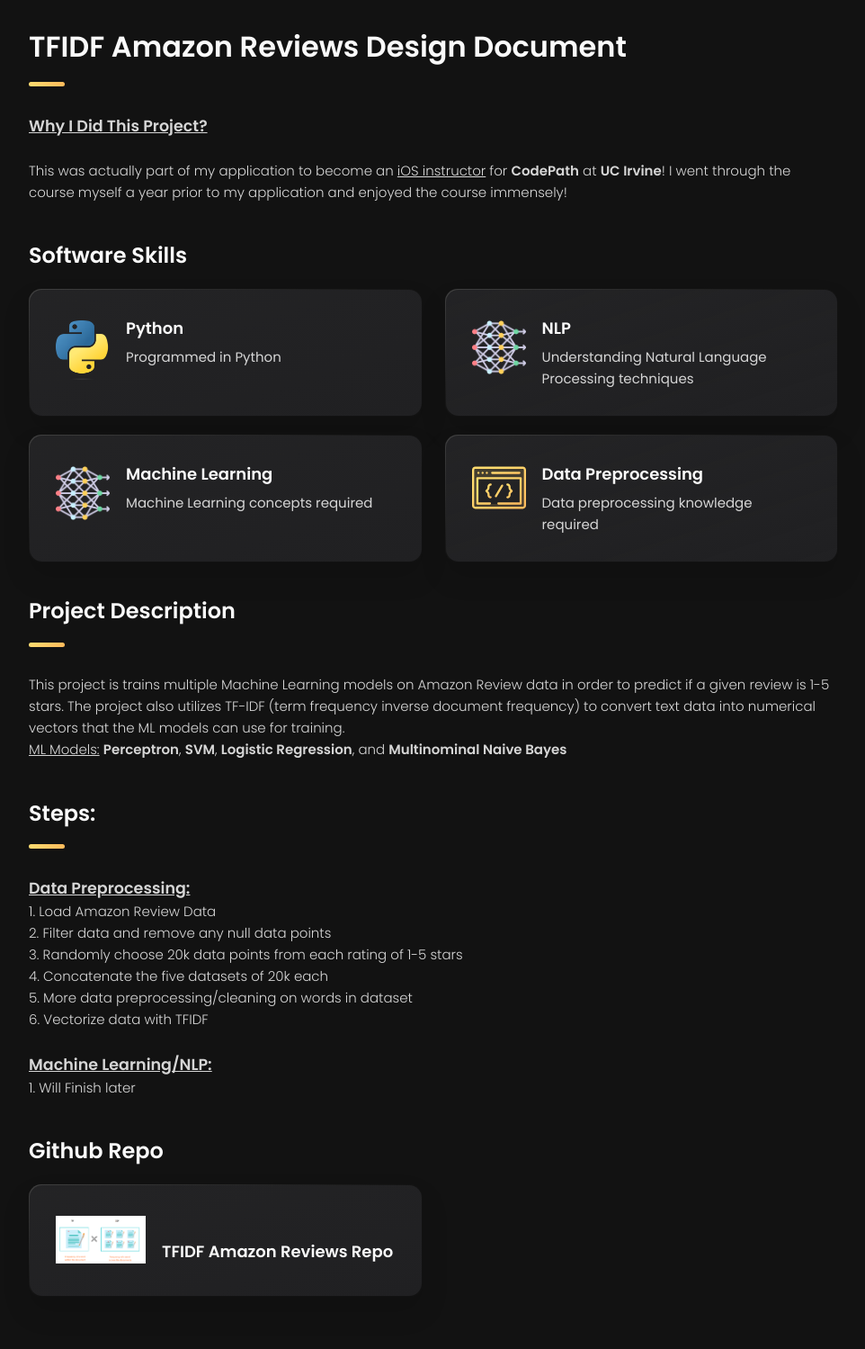
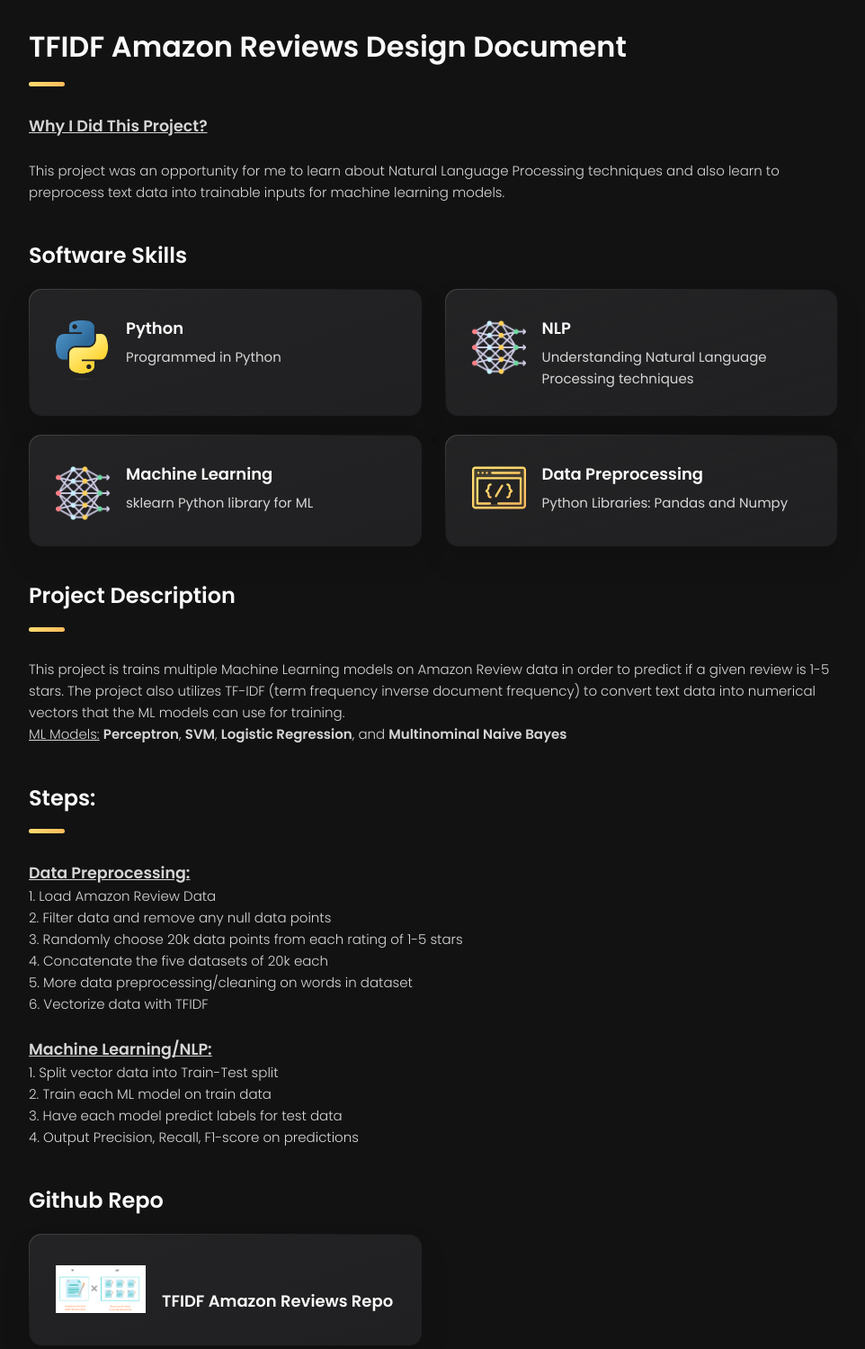
Before and after one commit to derekn4/dereknguyenportfolio, a plain HTML site: page designdocs/tfidfdoc.html in a window 1280 px wide. Shown: the part 60-1559 px from the top of the page at 90% size, without its empty margins (158-1120 px from the left). Drawn offline with nearby package versions, Linux system fonts and the light colour scheme.

Commit message:
update docs

```diff
--- a/designdocs/tfidfdoc.html
+++ b/designdocs/tfidfdoc.html
@@ -42,7 +42,7 @@
             <section class="about-text">
                 <p>
                     <h3><b><u>Why I Did This Project?</u></b></h3><br>
-                    This was actually part of my application to become an <u>iOS instructor</u> for <b>CodePath</b> at <b>UC Irvine</b>! I went through the course myself a year prior to my application and enjoyed the course immensely!
+                    This project was an opportunity for me to learn about Natural Language Processing techniques and also learn to preprocess text data into trainable inputs for machine learning models.
                 </p>
             </section>
 
@@ -94,7 +94,7 @@
                             <h4 class="h4 service-item-title">Machine Learning</h4>
 
                             <p class="service-item-text">
-                                Machine Learning concepts required
+                                sklearn Python library for ML
                             </p>
                         </div>
 
@@ -110,7 +110,7 @@
                             <h4 class="h4 service-item-title">Data Preprocessing</h4>
 
                             <p class="service-item-text">
-                                Data preprocessing knowledge required
+                                Python Libraries: Pandas and Numpy
                             </p>
                         </div>
 
@@ -144,7 +144,10 @@
                 <br>
                 <h3><u>Machine Learning/NLP:</u></h3>
                 <ol>
-                    <li>1. Will Finish later</li>
+                    <li>1. Split vector data into Train-Test split</li>
+                    <li>2. Train each ML model on train data</li>
+                    <li>3. Have each model predict labels for test data</li>
+                    <li>4. Output Precision, Recall, F1-score on predictions</li>
                 </ol>
 
             </section>
```
Also changed, not shown: designdocs/stockappdoc.html (+14 -1 lines).
